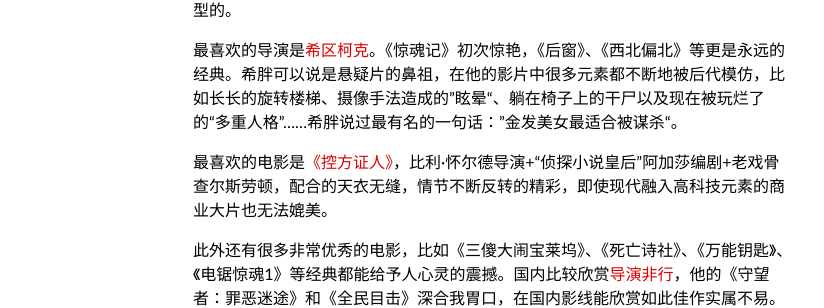
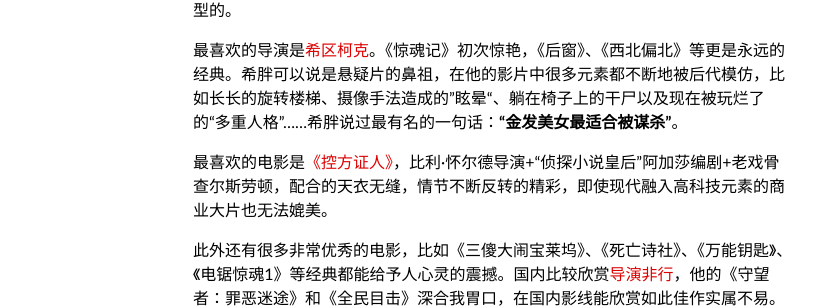
Before and after one commit to livc/livc.github.io, a Jekyll site: the page built from about/index.md, in a window 1280 px wide. Shown: the part 754-1062 px from the top of the page, without its empty margins (147-971 px from the left). Built offline with Jekyll 4.4.1, drawn with Linux system fonts in a browser that asks for light colours; nearby versions of some CDN libraries; some web fonts are replaced.

```diff
--- a/about/index.md
+++ b/about/index.md
@@ -29,7 +29,7 @@ layout: page
 
 不像很多男生一样，我对科幻、动作类型的都没有感觉……个人比较喜欢悬疑、惊悚类型的。
 
-最喜欢的导演是[希区柯克](http://baike.baidu.com/view/750547.htm?fromtitle=%E5%B8%8C%E5%8C%BA%E6%9F%AF%E5%85%8B&fromid=65933&type=syn)。《惊魂记》初次惊艳，《后窗》、《西北偏北》等更是永远的经典。希胖可以说是悬疑片的鼻祖，在他的影片中很多元素都不断地被后代模仿，比如长长的旋转楼梯、摄像手法造成的”眩晕“、躺在椅子上的干尸以及现在被玩烂了的“多重人格”……希胖说过最有名的一句话：”金发美女最适合被谋杀“。
+最喜欢的导演是[希区柯克](http://baike.baidu.com/view/750547.htm?fromtitle=%E5%B8%8C%E5%8C%BA%E6%9F%AF%E5%85%8B&fromid=65933&type=syn)。《惊魂记》初次惊艳，《后窗》、《西北偏北》等更是永远的经典。希胖可以说是悬疑片的鼻祖，在他的影片中很多元素都不断地被后代模仿，比如长长的旋转楼梯、摄像手法造成的”眩晕“、躺在椅子上的干尸以及现在被玩烂了的“多重人格”……希胖说过最有名的一句话：**“金发美女最适合被谋杀”**。
 
 最喜欢的电影是[《控方证人》](https://movie.douban.com/subject/1296141/)，比利·怀尔德导演+“侦探小说皇后”阿加莎编剧+老戏骨查尔斯劳顿，配合的天衣无缝，情节不断反转的精彩，即使现代融入高科技元素的商业大片也无法媲美。
 
```
